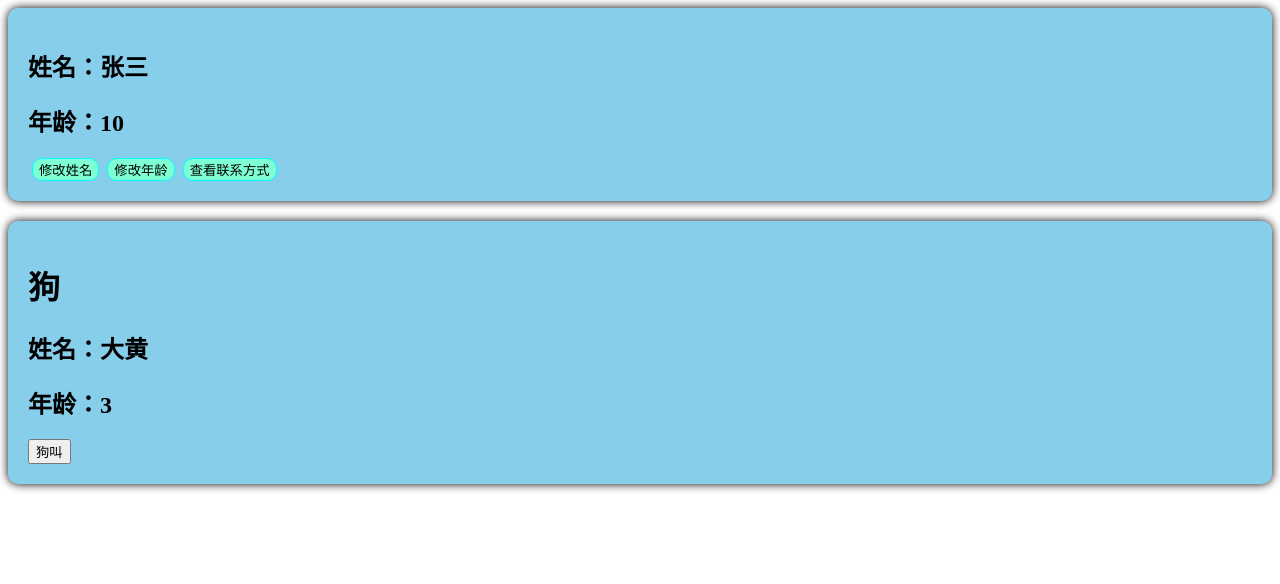
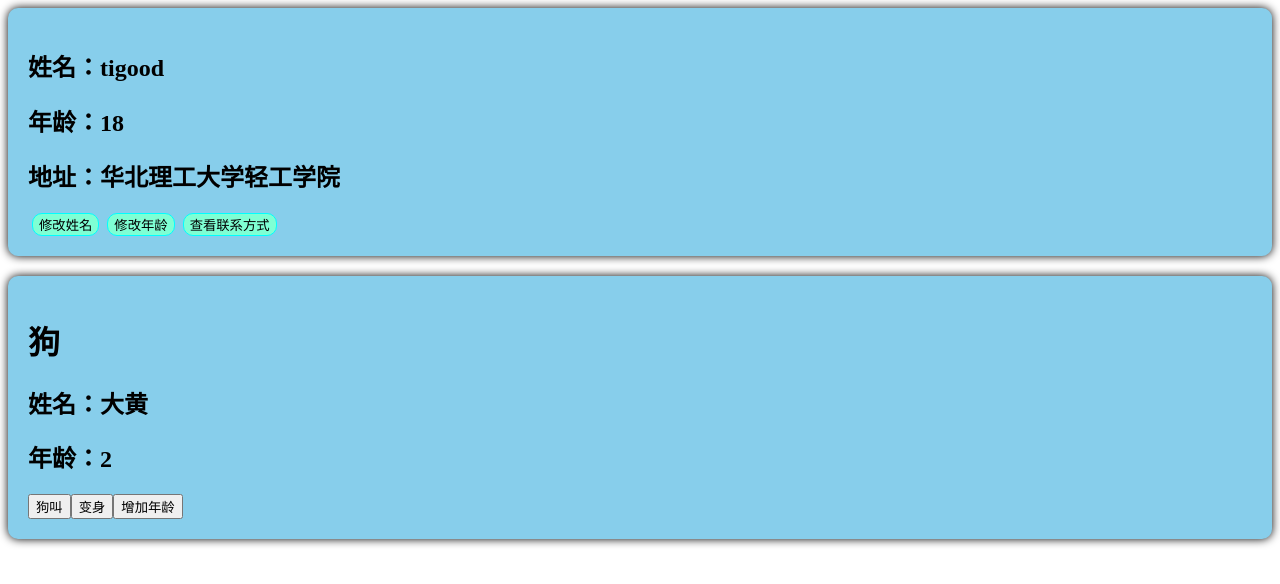
Before and after one commit to gothetop/gothetop, a Vue app: page / in a window 1280 px wide. Shown: the top 584 px of the page. Built offline with nearby package versions, Linux system fonts and the light colour scheme.

Commit message:
初始setup语法糖，和ref响应式数据基础

```diff
--- a/package.json
+++ b/package.json
@@ -21,6 +21,7 @@
     "npm-run-all2": "^6.1.2",
     "typescript": "~5.4.0",
     "vite": "^5.2.8",
+    "vite-plugin-vue-setup-extend": "^0.4.0",
     "vue-tsc": "^2.0.11"
   }
 }
--- a/src/components/dog.vue
+++ b/src/components/dog.vue
@@ -1,34 +1,42 @@
 <template>
   <div class="dog">
     <h1>狗</h1>
-    <h2>姓名：{{name}}</h2>
-    <h2>年龄：{{age}}</h2>
+    <h2>姓名：{{ name }}</h2>
+    <h2>年龄：{{ age }}</h2>
     <button @click="brak">狗叫</button>
+    <button @click="changeName">变身</button>
+    <button @click="changeAge">增加年龄</button>
   </div>
 
 </template>
 
-<script lang="ts">
-export default {
-  name: 'Dog',
-  setup (){
-    // 数据
-    let name = "大黄";
-    let age: number = 3;
+<script lang="ts" setup name="Dog">
+// 引入 ref
+import {ref} from 'vue'
 
-    // 方法
-    function brak(){
-      alert(name + "在叫");
-    }
+// 数据
+let name = ref("大黄");
+let age = ref(2);
 
+// 方法
+function changeName() {
+  if (name.value === "大黄")
+    name.value = "孙一楠";
+  else name.value = "大黄";
+}
 
-    return {name, age, brak}
-  }
+function changeAge() {
+  age.value += 1;
 }
+
+function brak() {
+  alert(name.value + "正在狗叫，点击修改姓名直接变身");
+}
+
 </script>
 
 <style>
-.dog{
+.dog {
   background-color: skyblue;
   box-shadow: 0 0 10px;
   border-radius: 10px;
--- a/src/components/person.vue
+++ b/src/components/person.vue
@@ -3,6 +3,7 @@
   <div class="person">
     <h2>姓名：{{ name }}</h2>
     <h2>年龄：{{ age }}</h2>
+    <h2>地址：{{address}}</h2>
     <button @click="changeName">修改姓名</button>
     <button @click="changeAge">修改年龄</button>
     <button @click="showTel">查看联系方式</button>
@@ -10,35 +11,29 @@
   </div>
 </template>
 
-<script lang="ts">
-export default {
-  name: 'Person',
-  setup(){
-    // console.log(this)   setup中的this是undefined，vue3中已经开始弱化this了
-    // 数据
-    let name: string = "张三";   // 此时的name不是响应式的
-    let age: number = 10;   // 此时的age不是响应式的
-    let tel: string = "1231231";  // 此时的tel也不是响应式的
 
-    // 方法
-    function changeName (){  // setup中没有维护this关键字，不用使用this关键字
-      if (name === "张三")
-        name = "zhang_san";
-      else name = "张三";
-    }
+<script lang="ts" setup name="person">
+// 引入ref
+import {ref} from 'vue'
+// 数据
+let name = ref("tigood");
+let age = ref(18);
+let tel: string = "1231231";
+let address: string = "华北理工大学轻工学院";
 
-    function changeAge(){
-      age += 1;
-    }
+// 方法
+function changeName (){
+  if (name.value === "刘时佳")
+    name.value = "tigood";
+  else name.value = "刘时佳";
+}
+function showTel(){
+  alert(tel);
+}
+function changeAge(){
+  age.value += 1;
+}
 
-    function showTel(){
-      alert(tel);
-    }
-
-
-    return {name, age, changeAge, changeName, showTel}  // 应该是{name: name, age: age} 不过这里触发了js的对象简写 可以简写为这样
-  }
-}
 </script>
 
 <style scoped>
--- a/vite.config.ts
+++ b/vite.config.ts
@@ -1,12 +1,14 @@
-import { fileURLToPath, URL } from 'node:url'
+import {fileURLToPath, URL} from 'node:url'
 
-import { defineConfig } from 'vite'
+import {defineConfig} from 'vite'
 import vue from '@vitejs/plugin-vue'
+import VueSetUpExtend from 'vite-plugin-vue-setup-extend'
 
 // https://vitejs.dev/config/
 export default defineConfig({
     plugins: [
         vue(),
+        VueSetUpExtend(),
     ],
     resolve: {
         alias: {
```
Also changed, not shown: 1 other file (tests, documents, lock files or other folders). Lines whose indentation alone changed are shown as unchanged.
